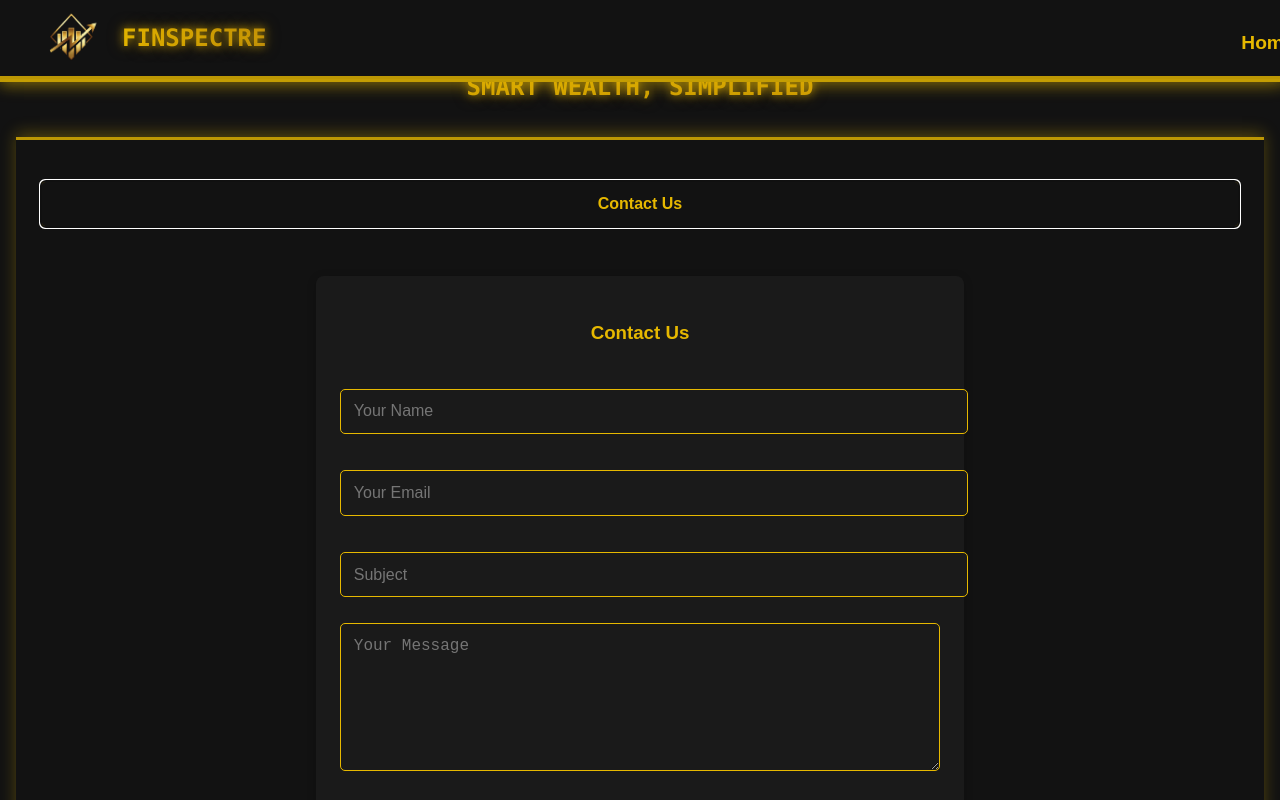
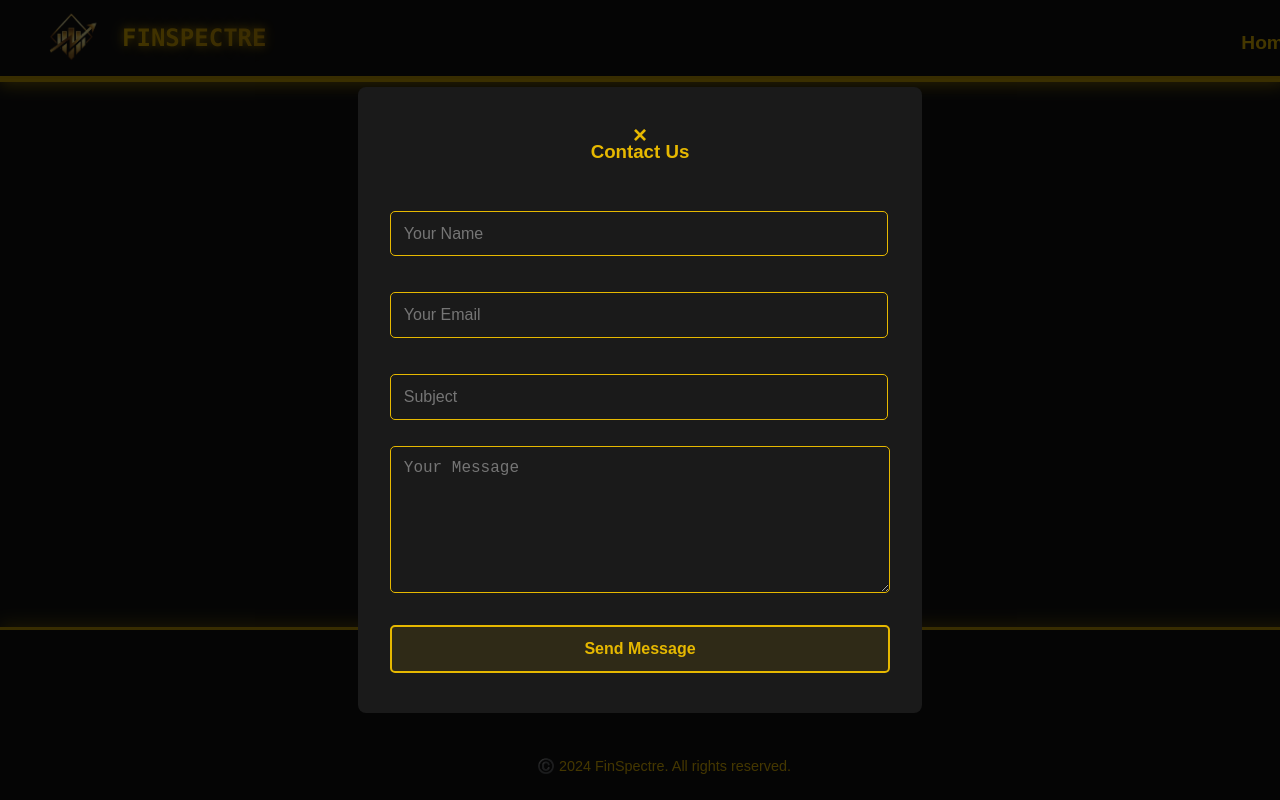
Before and after one commit to DerrickUnleashed/FinSpectre, a React (Vite) app in the folder FrontEnd/: page / in a window 1280 px wide. Both pictures are taken after a click on the button "Contact Us". Shown: the top 800 px of the page. Built offline with nearby package versions, Linux system fonts and the light colour scheme; no server answers.

Commit message:
Footer 2.0

```diff
--- a/FrontEnd/src/Pages/Footer.css
+++ b/FrontEnd/src/Pages/Footer.css
@@ -1,14 +1,24 @@
-/* Footer Styling */
+/* Navbar Styling */
 .footer {
   display: flex;
-  justify-content: center;
-  width: 1200px;
-  padding: 2rem 1.5rem;
+  align-items: center;
+  width: 100%;
+  height:18vh;
+  padding: 0.8rem 1.5rem;
   background: #121212;
+  margin-top: auto ;
+  position:fixed;
+  left:0;
+  margin-bottom: 0%;
+  right:0;
+  bottom:0;
   box-shadow: 0 -4px 15px rgba(230, 184, 0, 0.3);
   border-top: 3px solid rgba(230, 184, 0, 0.8);
-  margin-top: 2rem;
+  justify-items: center;
+  justify-content: center;
+  z-index: 1000;
 }
+
 
 .footer-content {
   width: 100%;
@@ -19,42 +29,61 @@
   gap: 1.5rem;
 }
 
+.modal-overlay {
+  position: fixed;
+  top: 0;
+  left: 0;
+  width: 100%;
+  height: 100%;
+  background: rgba(0, 0, 0, 0.7);
+  display: flex;
+  justify-content: center;
+  align-items: center;
+  z-index: 1000;
+}
+
+.modal-content {
+  background: #1a1a1a;
+  padding: 2rem;
+  border-radius: 8px;
+  width: 90%;
+  max-width: 500px;
+  position: relative;
+  animation: slideDown 0.3s ease-out;
+}
+
+.close-btn {
+  position: absolute;
+  top: 1rem;
+  right: 0% ;
+  background: none;
+  border: none;
+  color: #e6b800;
+  font-size: 1.5rem;
+  cursor: pointer;
+  padding: 0.5rem;
+}
+
 .contact-form {
   width: 100%;
-  max-width: 600px;
   display: flex;
   flex-direction: column;
   gap: 1rem;
-  margin-top: 1rem;
-  padding: 1.5rem;
-  background: #1a1a1a;
-  border-radius: 8px;
-  box-shadow: 0 2px 10px rgba(0, 0, 0, 0.2);
-  animation: slideDown 0.3s ease-out;
-}
-
-@keyframes slideDown {
-  from {
-    opacity: 0;
-    transform: translateY(-20px);
-  }
-  to {
-    opacity: 1;
-    transform: translateY(0);
-  }
-}
-
-
-.contact-form h3 {
-  color: #e6b800;
-  text-align: center;
-  margin-bottom: 1rem;
+  left: 0;
 }
 
 .form-group {
   display: flex;
   flex-direction: column;
   gap: 0.5rem;
+  width: 94%;
+}
+
+.form-group1 {
+  display: flex;
+  flex-direction: column;
+  gap: 0.5rem;
+  width: 100%;
 }
 
 .form-group input,
@@ -67,7 +96,17 @@
   font-size: 1rem;
 }
 
-.form-group textarea {
+.form-group1 input,
+.form-group1 textarea {
+  padding: 0.8rem;
+  border: 1px solid #e6b800;
+  border-radius: 5px;
+  background: #1a1a1a;
+  color: #ffffff;
+  font-size: 1rem;
+}
+
+.form-group1 textarea {
   height: 120px;
   resize: vertical;
 }
@@ -78,6 +117,7 @@
   color: #e6b800;
   font-size: 1rem;
   font-weight: bold;
+  width:20%;
   padding: 0.8rem 1.5rem;
   cursor: pointer;
   transition: all 0.3s ease-in-out;
@@ -88,19 +128,18 @@
 .footer-btn[type="submit"] {
   margin-top: 1rem;
   background: rgba(230, 184, 0, 0.1);
+  width: 100%;
 }
 
-
-.footer-btn:hover {
-    border-color: #e6b800;
-    background: rgba(230, 184, 0, 0.15);
-    box-shadow: 0 0 10px rgba(230, 184, 0, 0.5);
-    transform: translateY(-2px);
+.close-btn:hover {
+  color: #ffd700;
+  transform: scale(1.1);
 }
 
-.footer-btn:active {
-  transform: scale(0.95);
+.close-btn:active {
+  transform: scale(0.9);
 }
+
 .copyright {
   color: #e6b800;
   text-align: center;
@@ -117,7 +156,18 @@
     gap: 1rem;
   }
 
-  .contact-form {
-    max-width: 100%;
+  .modal-content {
+    padding: 1.5rem;
   }
 }
+
+@keyframes slideDown {
+  from {
+    opacity: 0;
+    transform: translateY(-20px);
+  }
+  to {
+    opacity: 1;
+    transform: translateY(0);
+  }
+}
--- a/FrontEnd/src/Pages/Footer.jsx
+++ b/FrontEnd/src/Pages/Footer.jsx
@@ -1,5 +1,4 @@
 import React, { useState } from 'react';
-
 import './Footer.css';
 
 const Footer = () => {
@@ -24,7 +23,20 @@ const Footer = () => {
         >
           Contact Us
         </button>
+        <div className="copyright">
+          ©️ 2024 FinSpectre. All rights reserved.
+        </div>
+      </div>
+
       {showForm && (
+        <div className="modal-overlay">
+          <div className="modal-content">
+            <button
+              className="close-btn"
+              onClick={() => setShowForm(false)}
+            >
+              &times;
+            </button>
             <form className="contact-form" onSubmit={handleSubmit}>
               <h3>Contact Us</h3>
               <div className="form-group">
@@ -36,17 +48,16 @@ const Footer = () => {
               <div className="form-group">
                 <input type="text" name="subject" placeholder="Subject" required />
               </div>
-            <div className="form-group">
+              <div className="form-group1">
                 <textarea name="message" placeholder="Your Message" required></textarea>
               </div>
               <button type="submit" className="footer-btn">Send Message</button>
             </form>
-        )}
-        <div className="copyright">
-          © 2024 FinSpectre. All rights reserved.
           </div>
         </div>
+      )}
     </footer>
+
 
   );
 };
```
Lines whose indentation alone changed are shown as unchanged.
